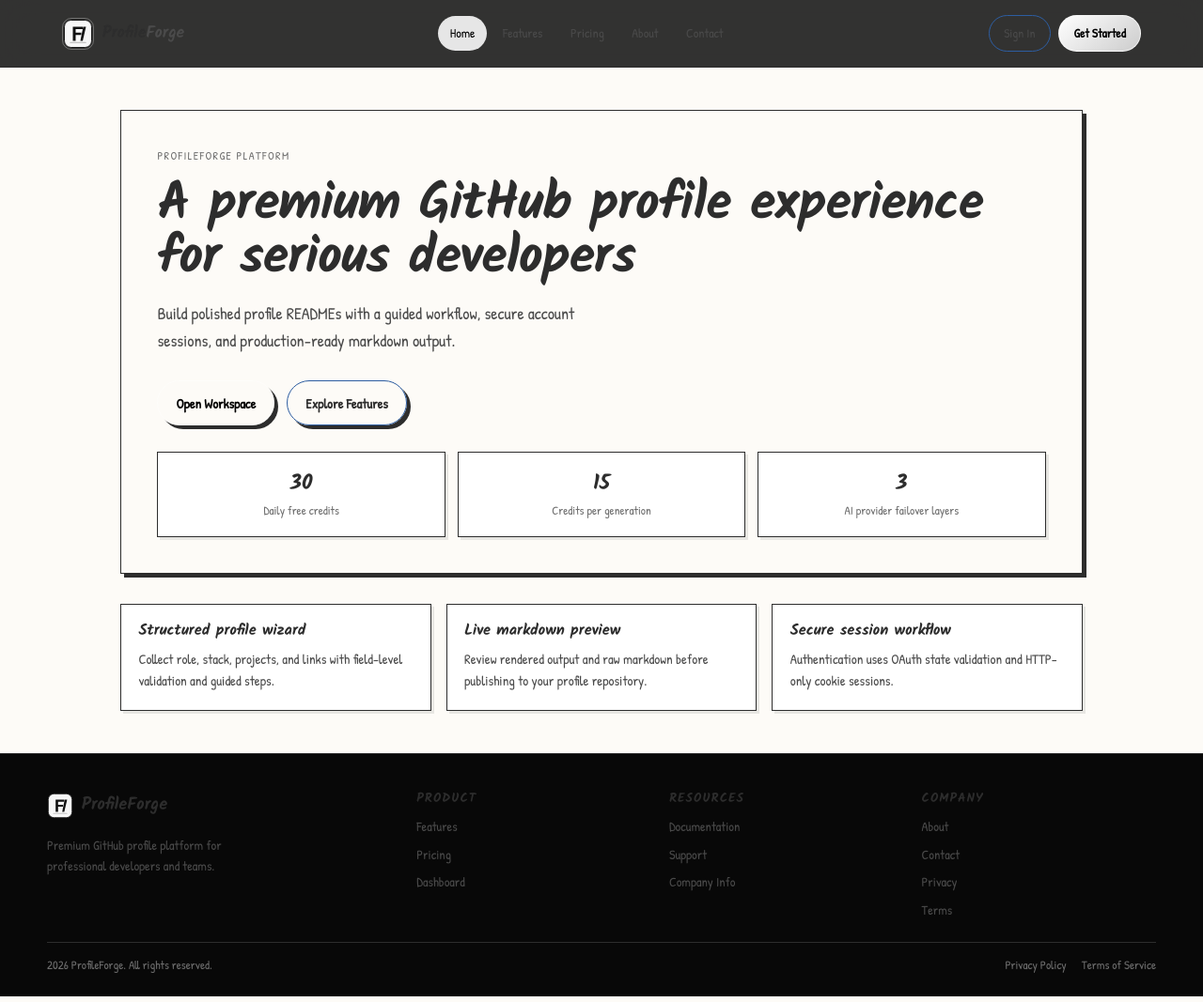
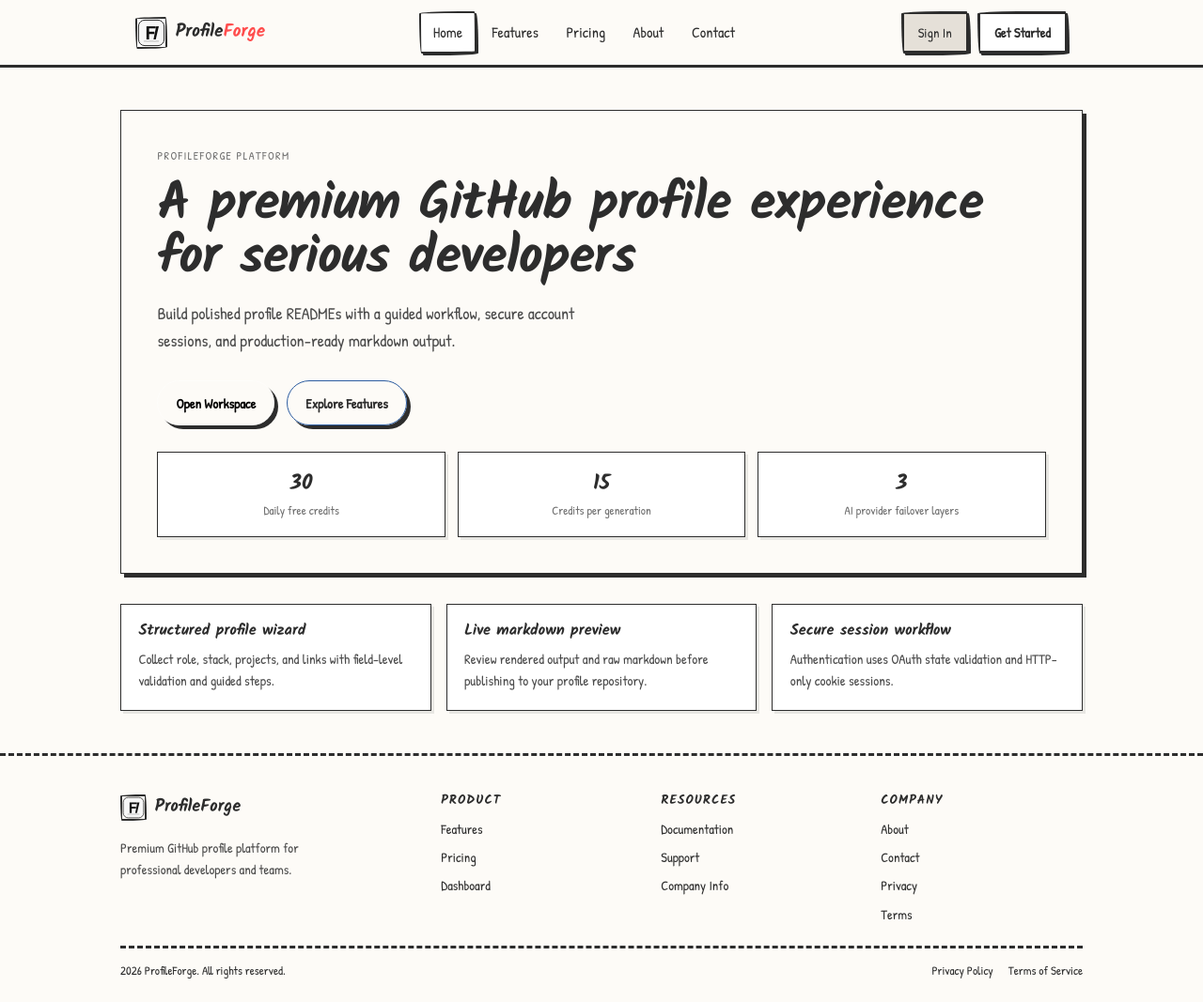
Before and after one commit to byteSize-del/-ai-github-profile-maker, a React (Vite) app in the folder frontend/: page / in a window 1280 px wide. Shown: the whole page at 94% size. Built offline with nearby package versions, Linux system fonts and the light colour scheme; no server answers.

Commit message:
style: update Navbar and Footer styles to align with hand-drawn design system

```diff
--- a/frontend/src/layout/Footer.css
+++ b/frontend/src/layout/Footer.css
@@ -1,16 +1,16 @@
 /* ============================================================
-   FOOTER - PREMIUM MONOCHROME
+   FOOTER - Hand-Drawn System
    ============================================================ */
 
 .footer {
   margin-top: auto;
-  background: #080808;
-  border-top: 1px solid var(--color-border);
+  background: var(--color-bg-primary);
+  border-top: 3px dashed var(--color-border);
   padding: 2.5rem 1rem 1.4rem;
 }
 
 .footer-container {
-  max-width: 1180px;
+  max-width: 1024px;
   margin: 0 auto;
   display: grid;
   grid-template-columns: 1.5fr repeat(3, minmax(0, 1fr));
@@ -34,14 +34,16 @@
 .footer-logo-image {
   width: 28px;
   height: 28px;
-  border-radius: 8px;
+  border-radius: var(--radius-wobbly);
+  border: 2px solid var(--color-border);
 }
 
 .footer-description {
   margin-top: 0.5rem;
   color: var(--color-text-secondary);
-  font-size: 0.88rem;
+  font-size: 0.9rem;
   max-width: 34ch;
+  font-family: var(--font-body);
 }
 
 .footer-section h4 {
@@ -50,6 +52,7 @@
   letter-spacing: 0.08em;
   text-transform: uppercase;
   margin-bottom: 0.6rem;
+  font-family: var(--font-display);
 }
 
 .footer-links {
@@ -58,20 +61,22 @@
 }
 
 .footer-links a {
-  color: var(--color-text-secondary);
+  color: var(--color-text-primary);
   text-decoration: none;
-  font-size: 0.88rem;
+  font-size: 0.9rem;
   transition: color var(--transition-fast);
+  font-family: var(--font-body);
 }
 
 .footer-links a:hover {
-  color: var(--color-text-primary);
+  color: var(--color-accent-primary);
+  text-decoration: underline;
 }
 
 .footer-bottom {
-  max-width: 1180px;
+  max-width: 1024px;
   margin: 0 auto;
-  border-top: 1px solid var(--color-border);
+  border-top: 3px dashed var(--color-border);
   padding-top: 0.9rem;
   display: flex;
   justify-content: space-between;
@@ -81,7 +86,8 @@
 
 .footer-copyright {
   font-size: 0.8rem;
-  color: var(--color-text-tertiary);
+  color: var(--color-text-primary);
+  font-family: var(--font-body);
 }
 
 .footer-legal {
@@ -90,13 +96,14 @@
 }
 
 .footer-legal a {
-  color: var(--color-text-tertiary);
+  color: var(--color-text-primary);
   font-size: 0.8rem;
   text-decoration: none;
+  font-family: var(--font-body);
 }
 
 .footer-legal a:hover {
-  color: var(--color-text-primary);
+  color: var(--color-accent-primary);
 }
 
 @media (max-width: 980px) {
--- a/frontend/src/layout/Navbar.css
+++ b/frontend/src/layout/Navbar.css
@@ -1,5 +1,5 @@
 /* ============================================================
-   NAVBAR - PREMIUM MONOCHROME
+   NAVBAR - Hand-Drawn System
    ============================================================ */
 
 .navbar {
@@ -9,18 +9,18 @@
   right: 0;
   z-index: 100;
   height: 72px;
-  background: rgba(5, 5, 5, 0.82);
-  backdrop-filter: blur(18px);
-  border-bottom: 1px solid var(--color-border);
+  background: var(--color-bg-primary);
+  border-bottom: 3px solid var(--color-border);
   transition: all var(--transition-base);
 }
 
 .navbar.scrolled {
-  background: rgba(5, 5, 5, 0.94);
+  background: var(--color-bg-primary);
+  box-shadow: 0 4px 0px 0px var(--color-border);
 }
 
 .navbar-container {
-  max-width: 1180px;
+  max-width: 1024px;
   height: 100%;
   margin: 0 auto;
   padding: 0 1rem;
@@ -40,9 +40,9 @@
 .logo-icon {
   width: 34px;
   height: 34px;
-  border-radius: 10px;
-  border: 1px solid rgba(255, 255, 255, 0.3);
-  background: transparent;
+  border-radius: var(--radius-wobbly);
+  border: 2px solid var(--color-border);
+  background: var(--color-bg-secondary);
   display: flex;
   align-items: center;
   justify-content: center;
@@ -57,13 +57,13 @@
 
 .logo-text {
   font-family: var(--font-display);
-  font-size: 1.1rem;
+  font-size: 1.2rem;
   font-weight: 700;
   color: var(--color-text-primary);
 }
 
 .logo-text span {
-  color: var(--color-text-secondary);
+  color: var(--color-accent-primary);
 }
 
 .navbar-links {
@@ -74,21 +74,24 @@
 
 .nav-link {
   padding: 0.48rem 0.8rem;
-  font-size: 0.86rem;
-  color: var(--color-text-secondary);
-  border-radius: 999px;
+  font-size: 1rem;
+  color: var(--color-text-primary);
+  border-radius: var(--radius-wobbly);
   text-decoration: none;
   transition: all var(--transition-fast);
+  font-family: var(--font-body);
 }
 
 .nav-link:hover {
-  color: var(--color-text-primary);
+  color: var(--color-accent-primary);
   background: var(--color-bg-tertiary);
 }
 
 .nav-link.active {
-  color: #000;
-  background: rgba(255, 255, 255, 0.88);
+  color: var(--color-text-primary);
+  background: var(--color-bg-secondary);
+  border: 2px solid var(--color-border);
+  box-shadow: var(--shadow-hard-sm);
 }
 
 .navbar-actions {
@@ -98,50 +101,56 @@
 }
 
 .user-login {
-  font-size: 0.82rem;
-  color: var(--color-text-tertiary);
+  font-size: 0.9rem;
+  color: var(--color-text-primary);
+  font-family: var(--font-body);
 }
 
 .btn-nav-secondary,
 .btn-nav-primary {
-  border-radius: 999px;
+  border-radius: var(--radius-wobbly);
   padding: 0.52rem 0.95rem;
-  border: 1px solid var(--color-border-hover);
-  font-size: 0.83rem;
+  border: 3px solid var(--color-border);
+  font-size: 0.9rem;
   text-decoration: none;
   transition: all var(--transition-fast);
   cursor: pointer;
+  font-family: var(--font-body);
 }
 
 .btn-nav-secondary {
-  color: var(--color-text-secondary);
-  background: transparent;
+  color: var(--color-text-primary);
+  background: var(--color-bg-tertiary);
+  box-shadow: var(--shadow-hard-sm);
 }
 
 .btn-nav-secondary:hover {
-  color: var(--color-text-primary);
-  background: var(--color-bg-tertiary);
+  color: #fff;
+  background: var(--color-accent-secondary);
+  box-shadow: var(--shadow-hard-sm);
 }
 
 .btn-nav-primary {
-  color: #000;
-  background: linear-gradient(140deg, #fff 0%, #cccccc 100%);
-  border-color: rgba(255, 255, 255, 0.7);
+  color: var(--color-text-primary);
+  background: var(--color-bg-secondary);
   font-weight: 600;
+  box-shadow: var(--shadow-hard-sm);
 }
 
 .btn-nav-primary:hover {
-  color: #000;
-  transform: translateY(-1px);
+  background: var(--color-accent-primary);
+  color: #fff;
+  box-shadow: var(--shadow-hard-sm);
+  transform: translate(2px, 2px);
 }
 
 .mobile-menu-toggle {
   display: none;
   width: 40px;
   height: 40px;
-  border-radius: 10px;
-  border: 1px solid var(--color-border);
-  background: var(--color-bg-tertiary);
+  border-radius: var(--radius-wobbly);
+  border: 3px solid var(--color-border);
+  background: var(--color-bg-secondary);
   color: var(--color-text-primary);
   align-items: center;
   justify-content: center;
@@ -155,9 +164,10 @@
   left: 0;
   right: 0;
   bottom: 0;
-  background: rgba(5, 5, 5, 0.98);
+  background: var(--color-bg-primary);
   padding: 1rem;
   z-index: 99;
+  border-top: 3px solid var(--color-border);
 }
 
 .mobile-menu.open {
@@ -180,10 +190,10 @@
 @media (max-width: 900px) {
   .navbar,
   .navbar.scrolled {
-    background: #050505;
+    background: var(--color-bg-primary);
     backdrop-filter: none;
     -webkit-backdrop-filter: none;
-    box-shadow: 0 10px 24px rgba(0, 0, 0, 0.35);
+    box-shadow: 0 4px 0px 0px var(--color-border);
   }
 
   .navbar-links,
```
